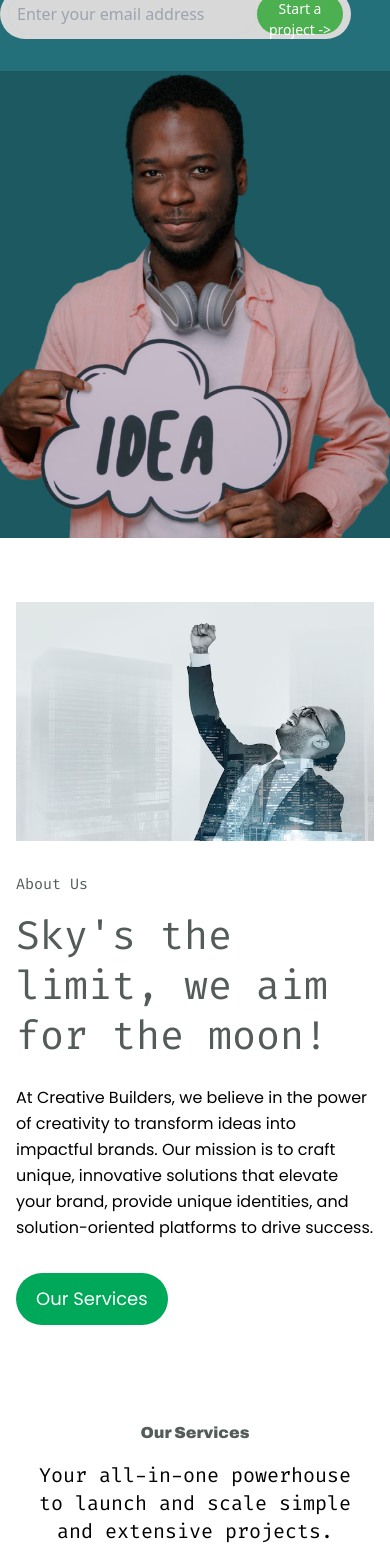
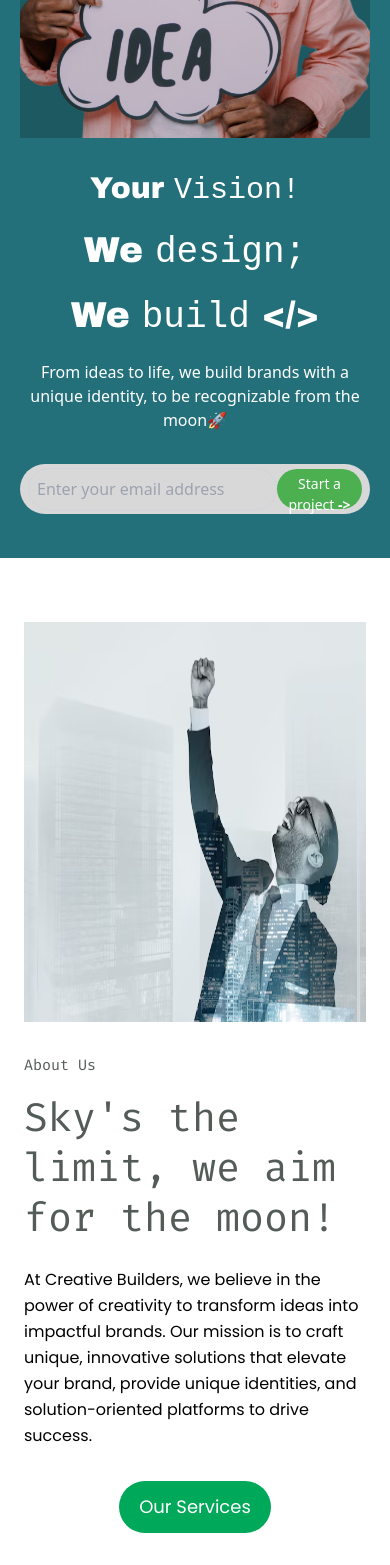
Before and after one commit to afolawebsolutions/creative-builders, a Next.js app: page / in a window 390 px wide. Shown: the part 432-1997 px from the top of the page. Built offline with nearby package versions, Linux system fonts and the light colour scheme; a web font is replaced by a local one.

Commit message:
add padding and column reverse for mobile screen

```diff
--- a/components/AboutSection.tsx
+++ b/components/AboutSection.tsx
@@ -11,16 +11,16 @@ const firaCode = Fira_Code({
   weight: ['400', '700'],
 });
 
-export default function HeroSection() {
+export default function AboutSection() {
   return (
-    <section className="container mx-auto px-4 py-16 md:py-24 flex flex-col md:flex-row items-center">
+    <section className="container mx-auto px-6 py-16 md:py-18 lg:py-24 flex flex-col md:flex-row items-center md:px-[5%]">
       <div className="md:w-1/2 mb-8 md:mb-0">
         <Image
           src="/Assets/image 3.png"
           alt="Person with raised arm"
           width={600}
           height={600}
-          className="w-full h-auto"
+          className="w-full min-h-[400px] "
         />
       </div>
       <div className="md:w-1/2 md:pl-12">
@@ -36,9 +36,11 @@ export default function HeroSection() {
         <p className={`${poppins.className} text-[#000000] mb-8 leading-relaxed`} style={{ fontSize: 'clamp(1rem, 2vw, 15px)' }}>
           At Creative Builders, we believe in the power of creativity to transform ideas into impactful brands. Our mission is to craft unique, innovative solutions that elevate your brand, provide unique identities, and solution-oriented platforms to drive success.
         </p>
-        <button className={`${poppins.className} bg-[#00A85A] text-white text-lg font-normal py-3 px-5 rounded-full hover:bg-[#008c4a] transition duration-300`}>
+        <div className='flex  justify-center'>
+        <button className={`${poppins.className} bg-[#00A85A] flex  text-white text-lg font-normal py-3 px-5 rounded-full hover:bg-[#008c4a] transition duration-300`}>
           Our Services
         </button>
+        </div>
       </div>
     </section>
   );
--- a/components/HeroSection.tsx
+++ b/components/HeroSection.tsx
@@ -4,9 +4,9 @@ import Image from "next/image";
 
 export default function HeroSection() {
   return (
-    <section className="bg-[#23707A] text-white flex flex-col md:flex-row items-center justify-around pt-5 md:px-[5%] lg:px-[10%]">
-      <div className="md:w-1/2">
-      <div className="flex flex-col gap-[22px] lg:gap-[50px] mb-8">
+    <section className="bg-[#23707A] text-white flex flex-col-reverse md:flex-row items-center md:justify-around pt-5 md:px-[7%] px-5">
+      <div className="md:w-1/2 sm:text-center pb-11">
+      <div className="flex flex-col gap-[22px] lg:gap-[50px] mb-8 md:items-start items-center">
         <h2 className="text-3xl lg:text-[4rem]  font-archivo">
           Your <span className="font-cascadia ">Vision!</span>
         </h2>
@@ -16,26 +16,26 @@ export default function HeroSection() {
         <h2 className="text-4xl lg:text-[4rem]  font-archivo">
           We <span className="font-cascadia lg:text-[6rem]">build</span> &lt;/&gt;
         </h2>
-        <p className="text-[16px] lg:text-[22px]">From ideas to life, we build brands with a unique identity, to be recognizable from the moon🚀</p>
+        <p className="text-[16px] lg:text-[22px] md:text-start text-center">From ideas to life, we build brands with a unique identity, to be recognizable from the moon🚀</p>
         </div>
-        <div className="flex md:flex-row bg-[#D8D8D8] rounded-full w-[90%] lg:w-[80%] h-[50px] items-center justify-between px-2 py-4">
+        <div className="flex bg-[#D8D8D8] rounded-full md:w-[90%] lg:w-[80%] h-[50px] md:h-[60px] items-center justify-between px-2 py-4">
           <input
             type="email"
             placeholder="Enter your email address"
             className="px-2 lg:px-4 py-2 bg-transparent rounded-full border border-gray-300 focus:outline-none focus:ring-2 focus:ring-[#4caf50]"
           />
-          <button className="bg-[#4caf50] h-[40px] text-white px-2 py-1  lg:px-4 rounded-full text-[14px] lg:text-[18px]">
-            Start a project -&gt;
+          <button className="bg-[#4caf50] md:h-[50px] h-[40px] text-white px-2 py-1  lg:px-4 rounded-full text-[14px] lg:text-[18px]">
+            Start a project <span className="font-bold">-&gt;</span>
           </button>
         </div>
       </div>
-      <div className="md:w-1/2 mt-8 md:mt-0 flex justify-center">
+      <div className="md:w-1/2 mb-8 md:mt-0 flex justify-center">
         <Image
           src="/Assets/Idea Img 1.png"
           alt="Person holding IDEA sign"
           width={500}
           height={500}
-          className="object-contain" // Ensures the image covers the area while maintaining its aspect ratio
+          className="object-contain fill-transparent" // Ensures the image covers the area while maintaining its aspect ratio
         />
       </div>
     </section>
```
